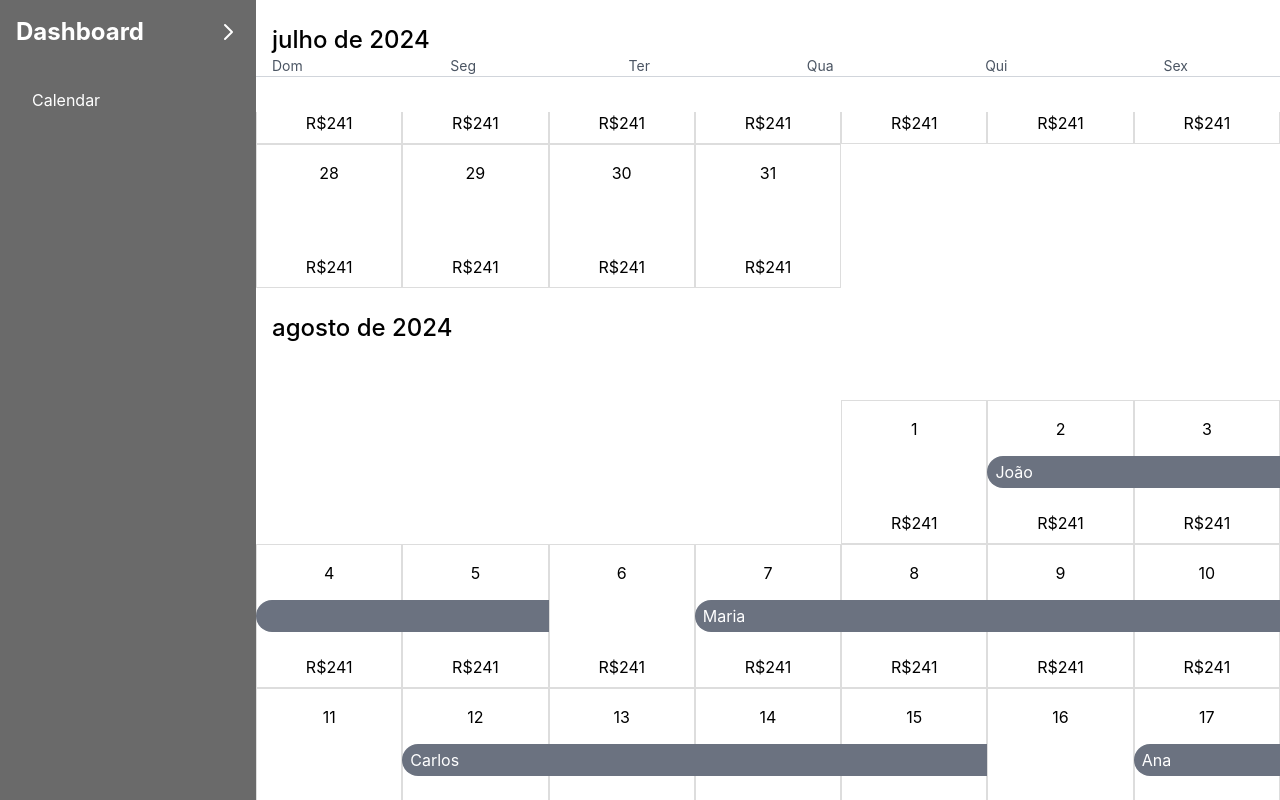
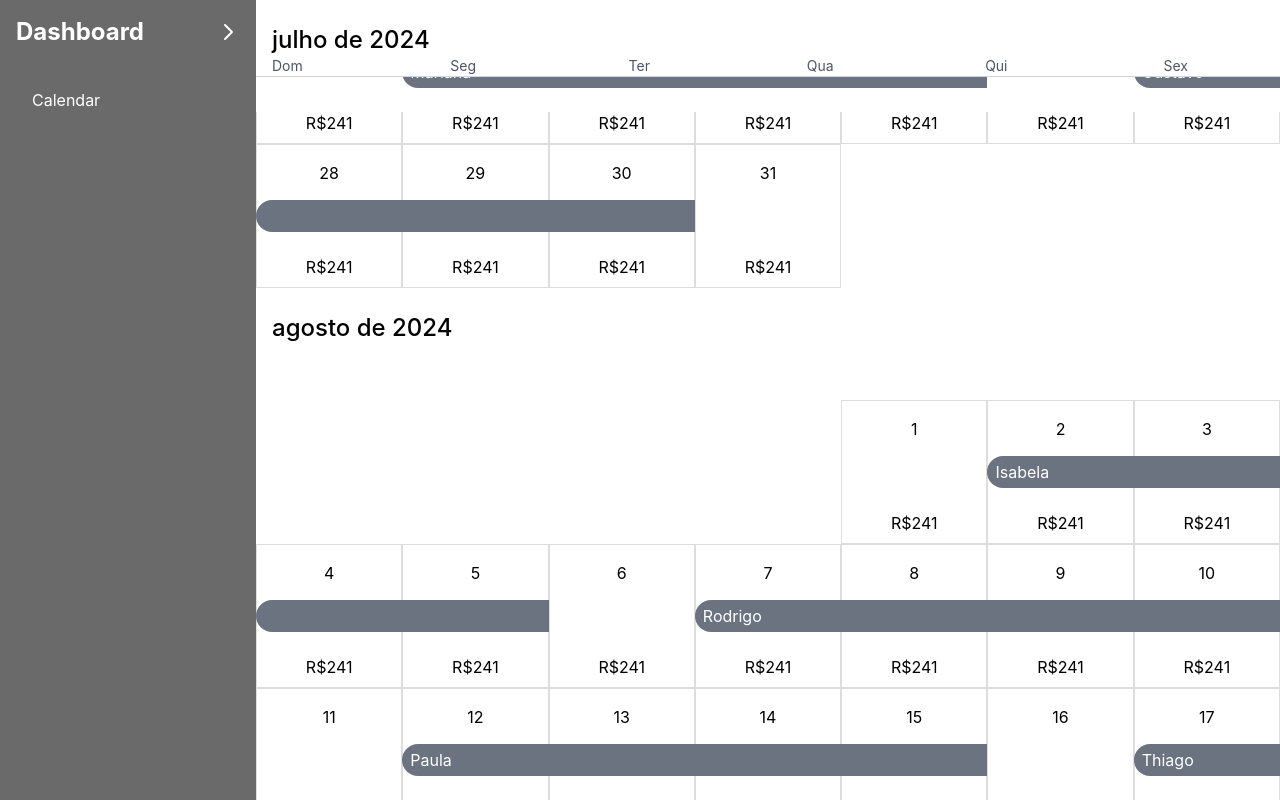
Before and after one commit to Brunno-costa27/next-test, a Next.js app: page /calendar in a window 1280 px wide. Built offline with nearby package versions, Linux system fonts and the light colour scheme.

Commit message:
:sparkles: feat: Upadate reservation overlay

```diff
--- a/src/app/calendar/page.tsx
+++ b/src/app/calendar/page.tsx
@@ -4,27 +4,103 @@ import Calendar from '../../components/Calendar';
 const App: React.FC = () => {
   // Dados simulados para adicionar dentro das células
   const reservations = [
-    { name: 'João', checkin: '2024-08-02', checkout: '2024-08-05' },
-    { name: 'Maria', checkin: '2024-08-07', checkout: '2024-08-10' },
-    { name: 'Carlos', checkin: '2024-08-12', checkout: '2024-08-15' },
-    { name: 'Ana', checkin: '2024-08-17', checkout: '2024-08-19' },
-    { name: 'Pedro', checkin: '2024-08-22', checkout: '2024-08-26' },
-    { name: 'Lucas', checkin: '2024-08-28', checkout: '2024-08-30' },
-    { name: 'Fernanda', checkin: '2024-09-02', checkout: '2024-09-05' },
-    { name: 'Bruna', checkin: '2024-09-07', checkout: '2024-09-10' },
-    { name: 'Felipe', checkin: '2024-09-12', checkout: '2024-09-15' },
-    { name: 'Rafael', checkin: '2024-09-17', checkout: '2024-09-20' },
-    { name: 'Julia', checkin: '2024-09-22', checkout: '2024-09-25' },
-    { name: 'Mariana', checkin: '2024-09-27', checkout: '2024-09-30' },
-    { name: 'Gustavo', checkin: '2024-10-02', checkout: '2024-10-05' },
-    { name: 'Isabela', checkin: '2024-10-07', checkout: '2024-10-10' },
-    { name: 'Rodrigo', checkin: '2024-10-12', checkout: '2024-10-15' },
-    { name: 'Paula', checkin: '2024-10-17', checkout: '2024-10-20' },
-    { name: 'Thiago', checkin: '2024-10-22', checkout: '2024-10-25' },
-    { name: 'Sofia', checkin: '2026-10-27', checkout: '2026-10-30' },
-    { name: 'tutu', checkin: '2026-11-27', checkout: '2026-11-30' },
+    // Janeiro
+    { name: 'Ana', checkin: '2024-01-02', checkout: '2024-01-05' },
+    { name: 'João', checkin: '2024-01-07', checkout: '2024-01-10' },
+    { name: 'Maria', checkin: '2024-01-12', checkout: '2024-01-15' },
+    { name: 'Carlos', checkin: '2024-01-17', checkout: '2024-01-20' },
+    { name: 'Lucas', checkin: '2024-01-22', checkout: '2024-01-25' },
+    { name: 'Fernanda', checkin: '2024-01-27', checkout: '2024-01-30' },
 
-];
+    // Fevereiro
+    { name: 'Bruna', checkin: '2024-02-02', checkout: '2024-02-05' },
+    { name: 'Felipe', checkin: '2024-02-07', checkout: '2024-02-10' },
+    { name: 'Rafael', checkin: '2024-02-12', checkout: '2024-02-15' },
+    { name: 'Julia', checkin: '2024-02-17', checkout: '2024-02-20' },
+    { name: 'Mariana', checkin: '2024-02-22', checkout: '2024-02-25' },
+    { name: 'Gustavo', checkin: '2024-02-27', checkout: '2024-02-29' },
+
+    // Março
+    { name: 'Isabela', checkin: '2024-03-03', checkout: '2024-03-06' },
+    { name: 'Rodrigo', checkin: '2024-03-08', checkout: '2024-03-11' },
+    { name: 'Paula', checkin: '2024-03-13', checkout: '2024-03-16' },
+    { name: 'Thiago', checkin: '2024-03-18', checkout: '2024-03-21' },
+    { name: 'Sofia', checkin: '2024-03-23', checkout: '2024-03-26' },
+    { name: 'Eduardo', checkin: '2024-03-28', checkout: '2024-03-31' },
+
+    // Abril
+    { name: 'Lucia', checkin: '2024-04-02', checkout: '2024-04-05' },
+    { name: 'Victor', checkin: '2024-04-07', checkout: '2024-04-10' },
+    { name: 'Beatriz', checkin: '2024-04-12', checkout: '2024-04-15' },
+    { name: 'Henrique', checkin: '2024-04-17', checkout: '2024-04-20' },
+    { name: 'Aline', checkin: '2024-04-22', checkout: '2024-04-25' },
+    { name: 'Marcos', checkin: '2024-04-27', checkout: '2024-04-30' },
+
+    // Maio
+    { name: 'Camila', checkin: '2024-05-02', checkout: '2024-05-05' },
+    { name: 'Vitor', checkin: '2024-05-07', checkout: '2024-05-10' },
+    { name: 'Leticia', checkin: '2024-05-12', checkout: '2024-05-15' },
+    { name: 'Daniel', checkin: '2024-05-17', checkout: '2024-05-20' },
+    { name: 'Helena', checkin: '2024-05-22', checkout: '2024-05-25' },
+    { name: 'Guilherme', checkin: '2024-05-27', checkout: '2024-05-30' },
+
+    // Junho
+    { name: 'Ana', checkin: '2024-06-02', checkout: '2024-06-05' },
+    { name: 'João', checkin: '2024-06-07', checkout: '2024-06-10' },
+    { name: 'Maria', checkin: '2024-06-12', checkout: '2024-06-15' },
+    { name: 'Carlos', checkin: '2024-06-17', checkout: '2024-06-20' },
+    { name: 'Lucas', checkin: '2024-06-22', checkout: '2024-06-25' },
+    { name: 'Fernanda', checkin: '2024-06-27', checkout: '2024-06-30' },
+
+    // Julho
+    { name: 'Bruna', checkin: '2024-07-02', checkout: '2024-07-05' },
+    { name: 'Felipe', checkin: '2024-07-07', checkout: '2024-07-10' },
+    { name: 'Rafael', checkin: '2024-07-12', checkout: '2024-07-15' },
+    { name: 'Julia', checkin: '2024-07-17', checkout: '2024-07-20' },
+    { name: 'Mariana', checkin: '2024-07-22', checkout: '2024-07-25' },
+    { name: 'Gustavo', checkin: '2024-07-27', checkout: '2024-07-30' },
+
+    // Agosto
+    { name: 'Isabela', checkin: '2024-08-02', checkout: '2024-08-05' },
+    { name: 'Rodrigo', checkin: '2024-08-07', checkout: '2024-08-10' },
+    { name: 'Paula', checkin: '2024-08-12', checkout: '2024-08-15' },
+    { name: 'Thiago', checkin: '2024-08-17', checkout: '2024-08-20' },
+    { name: 'Sofia', checkin: '2024-08-22', checkout: '2024-08-25' },
+    { name: 'Eduardo', checkin: '2024-08-27', checkout: '2024-08-30' },
+
+    // Setembro
+    { name: 'Lucia', checkin: '2024-09-02', checkout: '2024-09-05' },
+    { name: 'Victor', checkin: '2024-09-07', checkout: '2024-09-10' },
+    { name: 'Beatriz', checkin: '2024-09-12', checkout: '2024-09-15' },
+    { name: 'Henrique', checkin: '2024-09-17', checkout: '2024-09-20' },
+    { name: 'Aline', checkin: '2024-09-22', checkout: '2024-09-25' },
+    { name: 'Marcos', checkin: '2024-09-27', checkout: '2024-09-30' },
+
+    // Outubro
+    { name: 'Camila', checkin: '2024-10-02', checkout: '2024-10-05' },
+    { name: 'Vitor', checkin: '2024-10-07', checkout: '2024-10-10' },
+    { name: 'Leticia', checkin: '2024-10-12', checkout: '2024-10-15' },
+    { name: 'Daniel', checkin: '2024-10-17', checkout: '2024-10-20' },
+    { name: 'Helena', checkin: '2024-10-22', checkout: '2024-10-25' },
+    { name: 'Guilherme', checkin: '2024-10-27', checkout: '2024-10-30' },
+
+    // Novembro
+    { name: 'Ana', checkin: '2024-11-02', checkout: '2024-11-05' },
+    { name: 'João', checkin: '2024-11-07', checkout: '2024-11-10' },
+    { name: 'Maria', checkin: '2024-11-12', checkout: '2024-11-15' },
+    { name: 'Carlos', checkin: '2024-11-17', checkout: '2024-11-20' },
+    { name: 'Lucas', checkin: '2024-11-22', checkout: '2024-11-25' },
+    { name: 'Fernanda', checkin: '2024-11-27', checkout: '2024-11-30' },
+
+    // Dezembro
+    { name: 'Bruna', checkin: '2024-12-02', checkout: '2024-12-05' },
+    { name: 'Felipe', checkin: '2024-12-07', checkout: '2024-12-10' },
+    { name: 'Rafael', checkin: '2024-12-12', checkout: '2024-12-15' },
+    { name: 'Julia', checkin: '2024-12-17', checkout: '2024-12-20' },
+    { name: 'Mariana', checkin: '2024-12-22', checkout: '2024-12-25' },
+    { name: 'Gustavo', checkin: '2024-12-27', checkout: '2024-12-30' },
+  ];
+
 
 
   return (
--- a/src/components/ReservationOverlay.tsx
+++ b/src/components/ReservationOverlay.tsx
@@ -18,7 +18,7 @@ const ReservationOverlay: React.FC<ReservationOverlayProps> = ({ reservations, d
   };
 
   return (
-    <div className="absolute inset-0 grid grid-cols-7 pointer-events-none justify-center items-center">
+    <div className="absolute inset-0 grid grid-cols-7 pointer-events-none">
       {reservations.map((reservation, index) => {
         const checkinDate = moment(reservation.checkin);
         const checkoutDate = moment(reservation.checkout);
@@ -50,6 +50,7 @@ const ReservationOverlay: React.FC<ReservationOverlayProps> = ({ reservations, d
                     gridRow: `${currentRow}`,
                     zIndex: 10,
                     fontFamily: 'Airbnb Cereal VF, Circular, -apple-system, BlinkMacSystemFont, Roboto, Helvetica Neue, sans-serif',
+                    alignSelf: 'center', // Alinha o conteúdo na célula
                   }}
                 >
                   {isFirstRow ? reservation.name : null}
```
